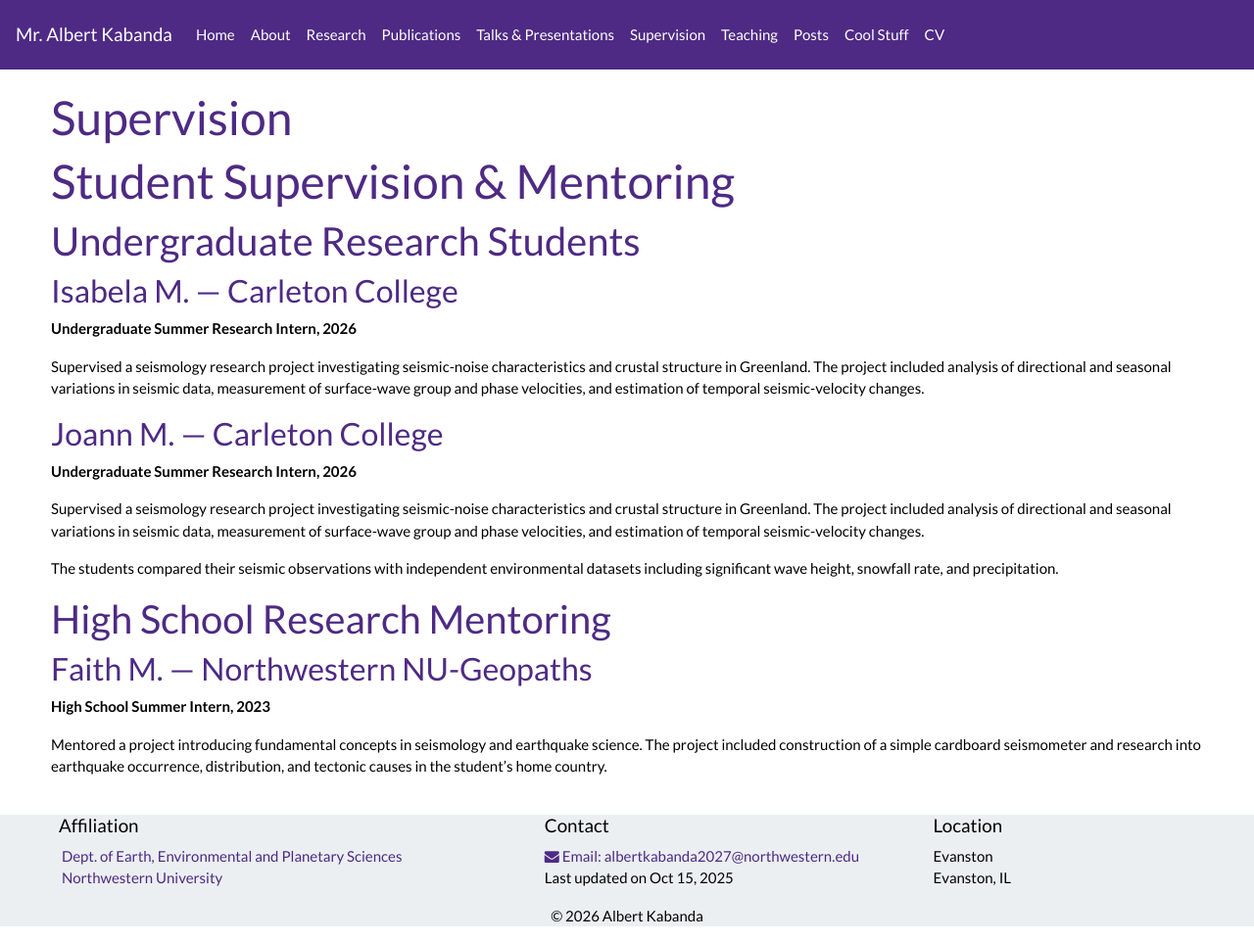
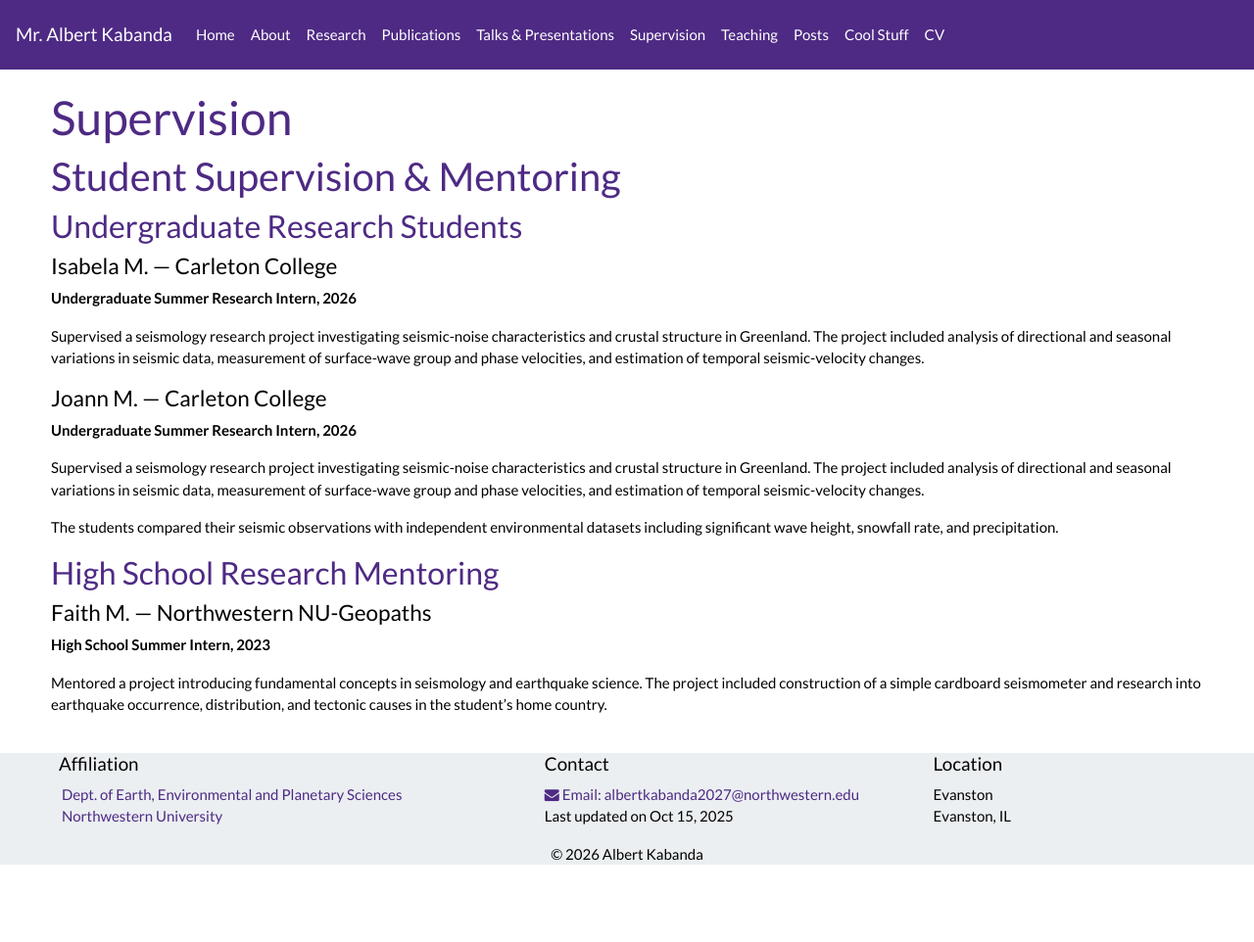
Before and after one commit to albertkabanda/albertkabanda.github.io, a Jekyll site: the page built from _pages/Supervision.md, in a window 1280 px wide and 962 px high. Shown: the whole window at 98% size. Built offline with Jekyll 4.4.1, drawn with Linux system fonts in a browser that asks for light colours; nearby versions of some CDN libraries; a style sheet for code colours, icons or effects is not loaded.

```diff
--- a/_pages/Supervision.md
+++ b/_pages/Supervision.md
@@ -4,25 +4,25 @@ title: Supervision
 permalink: /Supervision/
 ---
 
-# Student Supervision & Mentoring
+## Student Supervision & Mentoring
 
-## Undergraduate Research Students
+### Undergraduate Research Students
 
-### Isabela M. — Carleton College
+#### Isabela M. — Carleton College
 **Undergraduate Summer Research Intern, 2026**
 
 Supervised a seismology research project investigating seismic-noise characteristics and crustal structure in Greenland. The project included analysis of directional and seasonal variations in seismic data, measurement of surface-wave group and phase velocities, and estimation of temporal seismic-velocity changes.
 
-### Joann M. — Carleton College
+#### Joann M. — Carleton College
 **Undergraduate Summer Research Intern, 2026**
 
 Supervised a seismology research project investigating seismic-noise characteristics and crustal structure in Greenland. The project included analysis of directional and seasonal variations in seismic data, measurement of surface-wave group and phase velocities, and estimation of temporal seismic-velocity changes.
 
 The students compared their seismic observations with independent environmental datasets including significant wave height, snowfall rate, and precipitation.
 
-## High School Research Mentoring
+### High School Research Mentoring
 
-### Faith M. — Northwestern NU-Geopaths
+#### Faith M. — Northwestern NU-Geopaths
 **High School Summer Intern, 2023**
 
 Mentored a project introducing fundamental concepts in seismology and earthquake science. The project included construction of a simple cardboard seismometer and research into earthquake occurrence, distribution, and tectonic causes in the student's home country.
```
